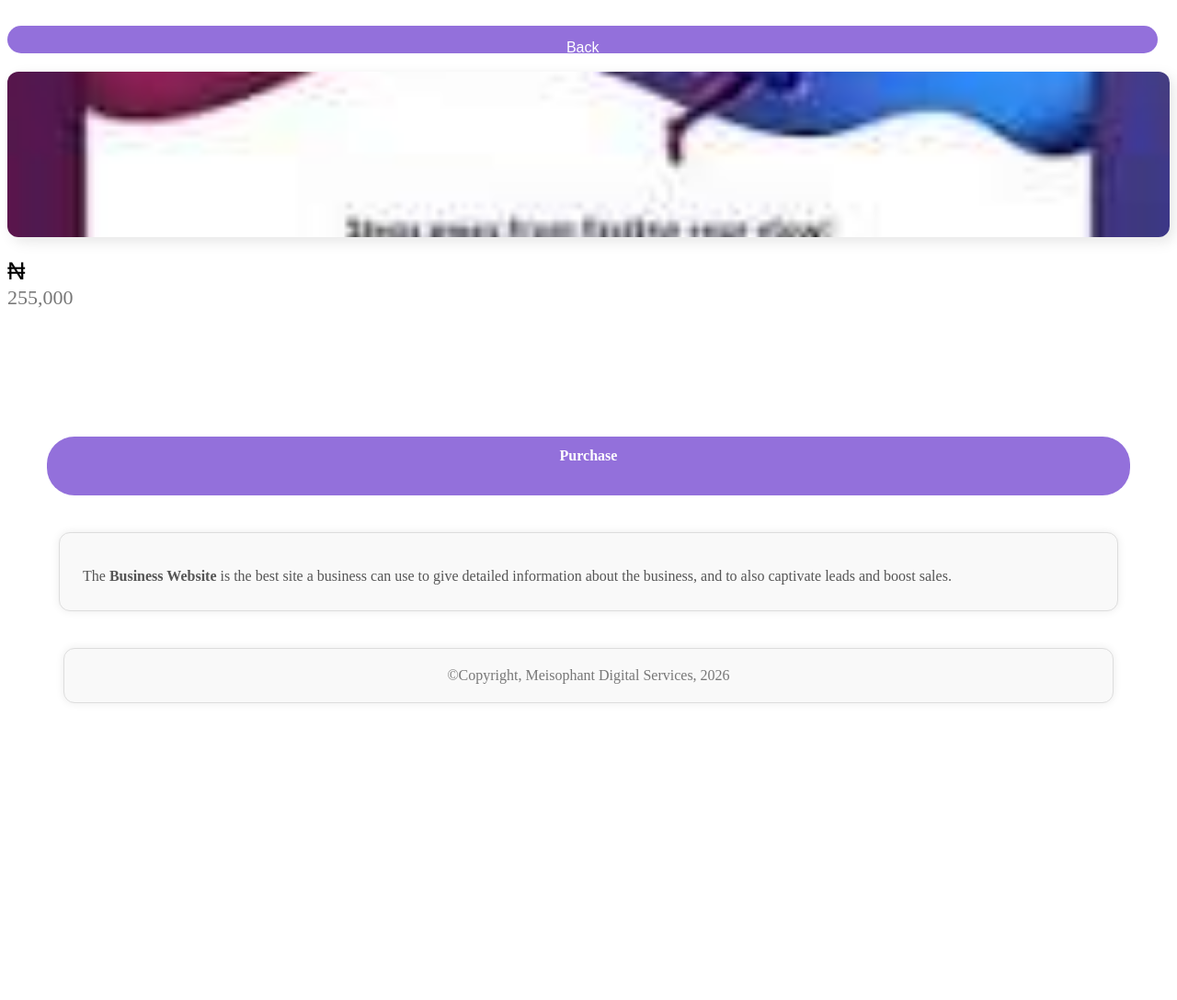
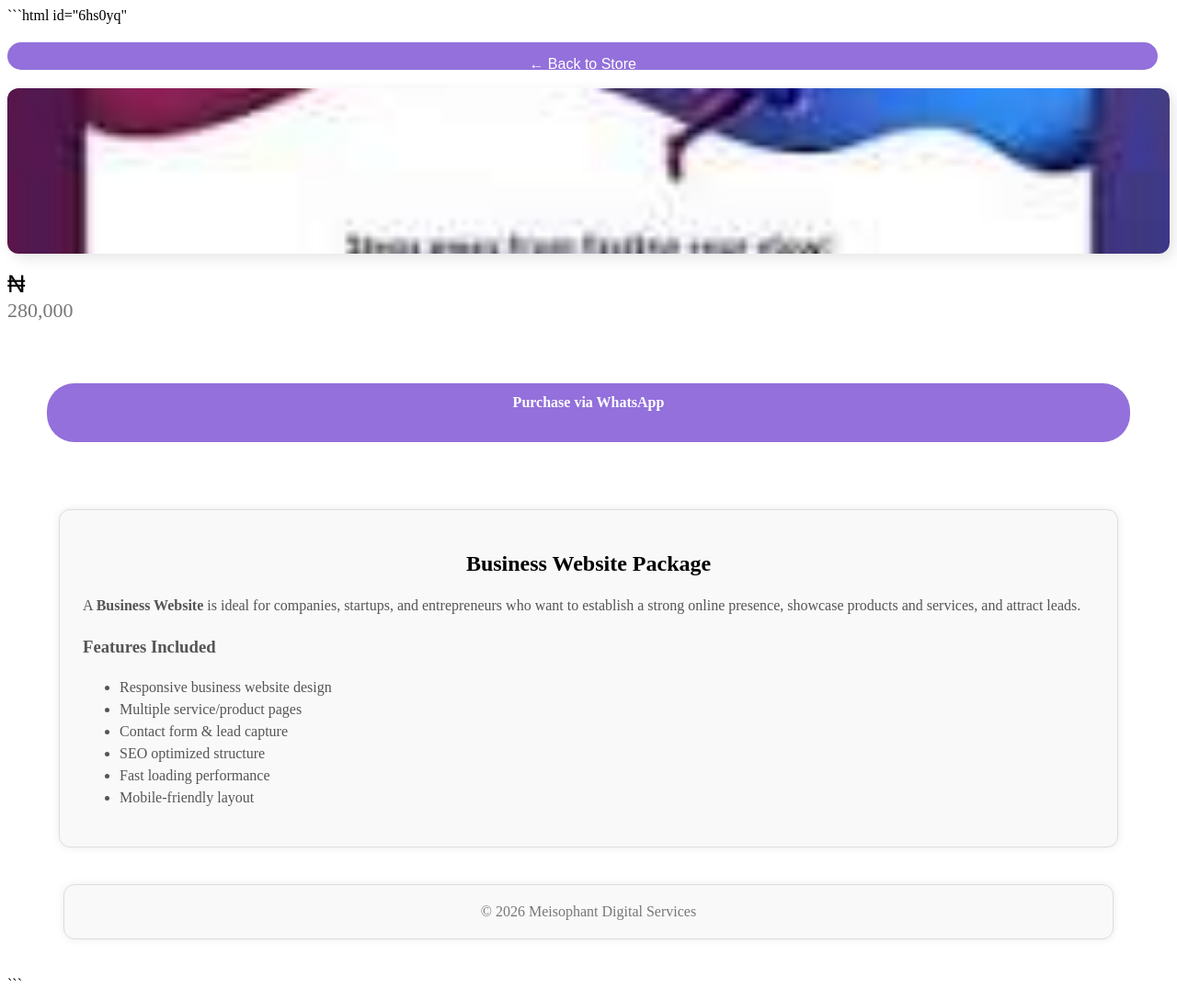
Before and after one commit to meisophantco-lab/e-store, a plain HTML site: page products/business-site/index.html in a window 1280 px wide. Shown: the whole page at 92% size. Before the commit the page ends 805 px from the top, so only its background shows below. Drawn offline with Linux system fonts and the light colour scheme.

Commit message:
Revise business site HTML structure and content
Updated the business website page with new title, description, pricing, and enhanced content.

````diff
--- a/products/business-site/index.html
+++ b/products/business-site/index.html
@@ -1,33 +1,68 @@
+```html id="6hs0yq"
 <!DOCTYPE html>
 <html lang="en">
+
 <head>
 <meta charset="UTF-8">
 <meta name="viewport" content="width=device-width, initial-scale=1.0">
-    <title>Business Website | Meisophant Digital Services</title>
+
+<title>Business Website Development | Meisophant Digital Services</title>
+
+<meta name="description" content="Professional business website development by Meisophant Digital Services. Perfect for companies looking to showcase products, services, and grow leads online.">
+
 <link rel="stylesheet" href="../../assets/css/style.css">
+
 <link rel="shortcut icon" href="https://meisophant.name.ng/favicon.png" type="image/x-icon">
+
 </head>
+
 <body>
+
 <a href="../../index.html">
-        <button class="back-btn">
-            Back
-        </button>
+<button class="back-btn">← Back to Store</button>
 </a>
-    <img src="../../assets/images/business-website.jpeg" alt="Business Website" class="product-img">
+
+<img src="../../assets/images/business-website.jpeg" alt="Professional Business Website" class="product-img" loading="lazy">
+
 <br><br>
-    <span class="currency">₦</span> <span class="price">255,000</span>
-    <br><br><br>
-    <br><br><br>
+
+<span class="currency">₦</span>
+<span class="price">280,000</span>
+
+<br><br>
+
 <div class="purchase">
-        <a href="https://wa.me/2349029673978?text=I%20Will%20like%20to%20get%20more%20information%20about%20your%20business%20site%20development." class="purchase-btn">Purchase</a>
+<a href="https://wa.me/2349029673978?text=Hello%20Meisophant%20Digital%20Services,%20I%20am%20interested%20in%20your%20Business%20Website%20development%20package." class="purchase-btn">
+Purchase via WhatsApp
+</a>
 </div>
+
+<br>
+
 <div class="products">
+<h2>Business Website Package</h2>
 <div class="product-description">
-            The <b>Business Website</b> is the best site a business can use to give detailed information about the business, and to also captivate leads and boost sales.
+<p>
+A <b>Business Website</b> is ideal for companies, startups, and entrepreneurs who want to establish a strong online presence, showcase products and services, and attract leads.
+</p>
+
+<h3>Features Included</h3>
+<ul>
+<li>Responsive business website design</li>
+<li>Multiple service/product pages</li>
+<li>Contact form & lead capture</li>
+<li>SEO optimized structure</li>
+<li>Fast loading performance</li>
+<li>Mobile-friendly layout</li>
+</ul>
+
 </div>
 </div>
+
 <footer>
-        &copy;Copyright, Meisophant Digital Services, 2026
+© 2026 Meisophant Digital Services
 </footer>
+
 </body>
 </html>
+```
````
Lines whose indentation alone changed are shown as unchanged.
